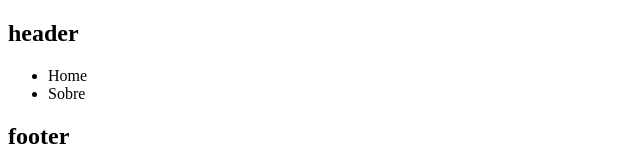
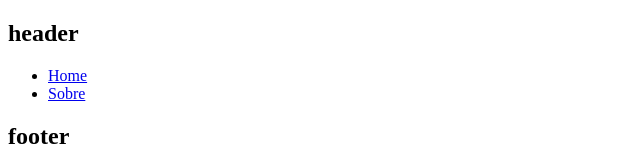
Before and after one commit to D-Wolter/Angular-Projeto-Moments-FronEnd, an Angular app in the folder moments-front/moments/: page / in a window 1280 px wide. Shown: the top 160 px of the page, without its empty margins (0-640 px from the left). Built offline with nearby package versions, Linux system fonts and the light colour scheme.

Commit message:
problema renderizaçaõ router-outlet

```diff
--- a/moments-front/moments/src/app/app.module.ts
+++ b/moments-front/moments/src/app/app.module.ts
@@ -10,8 +10,8 @@ import { AppComponent } from './app.component';
     AppComponent,
   ],
   imports: [
-    BrowserModule,
-    AppRoutingModule, // Adicione o AppRoutingModule aos imports
+    AppRoutingModule,
+    BrowserModule // Adicione o AppRoutingModule aos imports
   ],
   providers: [],
   bootstrap: [AppComponent],
--- a/moments-front/moments/src/app/components/header/header.component.html
+++ b/moments-front/moments/src/app/components/header/header.component.html
@@ -1,7 +1,7 @@
 <h2>header</h2>
 <nav>
     <ul>
-        <li><a routerLink="/" routerLinkActive="active">Home</a></li>
-        <li><a routerLink="/about">Sobre</a></li>
+        <li><a routerLink='/' href="/" routerLinkActive="active">Home</a></li>
+        <li><a routerLink='/about' href="/about" routerLinkActive="active">Sobre</a></li>
     </ul>
 </nav>
```
Also changed, not shown: moments-front/moments/src/app/app-routing.modules.ts (line endings or trailing spaces).
